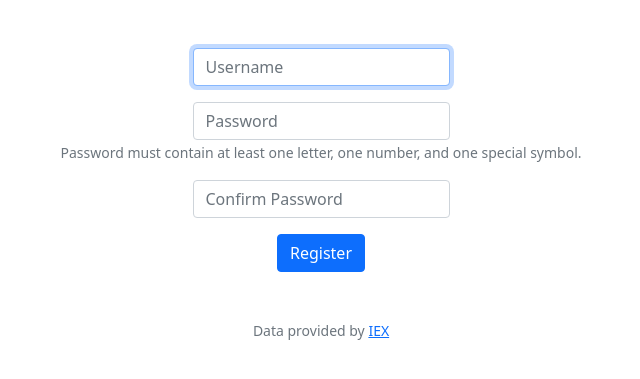
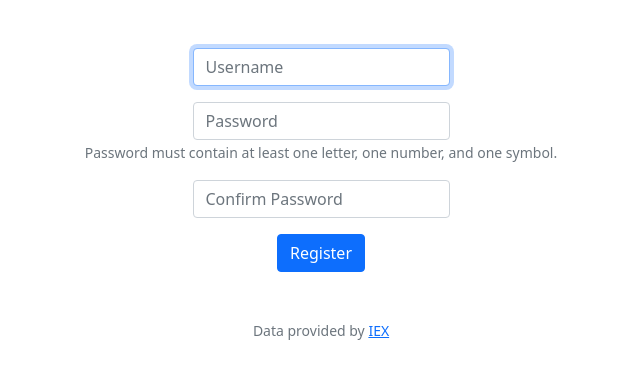
Before and after one commit to fsentypal/CS50-projects, a Flask app: page /register in a window 1280 px wide. Shown: the part 76-455 px from the top of the page, without its empty margins (319-959 px from the left). Run offline with Flask 3, Linux system fonts and the light colour scheme; some libraries are stand-ins or nearby versions.

Commit message:
Sat, Aug 26, 2023, 11:20 PM -07:00

```diff
--- a/finance/templates/register.html
+++ b/finance/templates/register.html
@@ -11,7 +11,7 @@
         </div>
         <div class="mb-3">
             <input class="form-control mx-auto w-auto" id="password" name="password" placeholder="Password" type="password">
-            <small class="form-text text-muted">Password must contain at least one letter, one number, and one special symbol.</small>
+            <small class="form-text text-muted">Password must contain at least one letter, one number, and one symbol.</small>
         </div>
         <div class="mb-3">
             <input class="form-control mx-auto w-auto" id="confirmation" name="confirmation" placeholder="Confirm Password" type="password">
```
